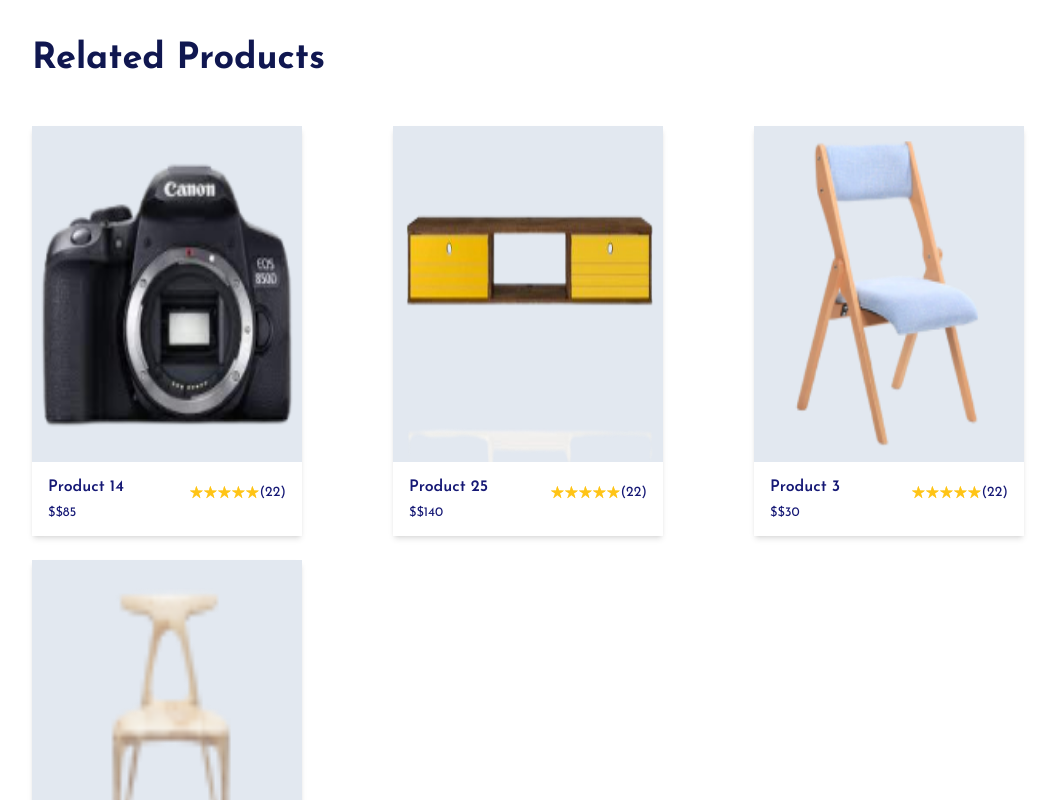
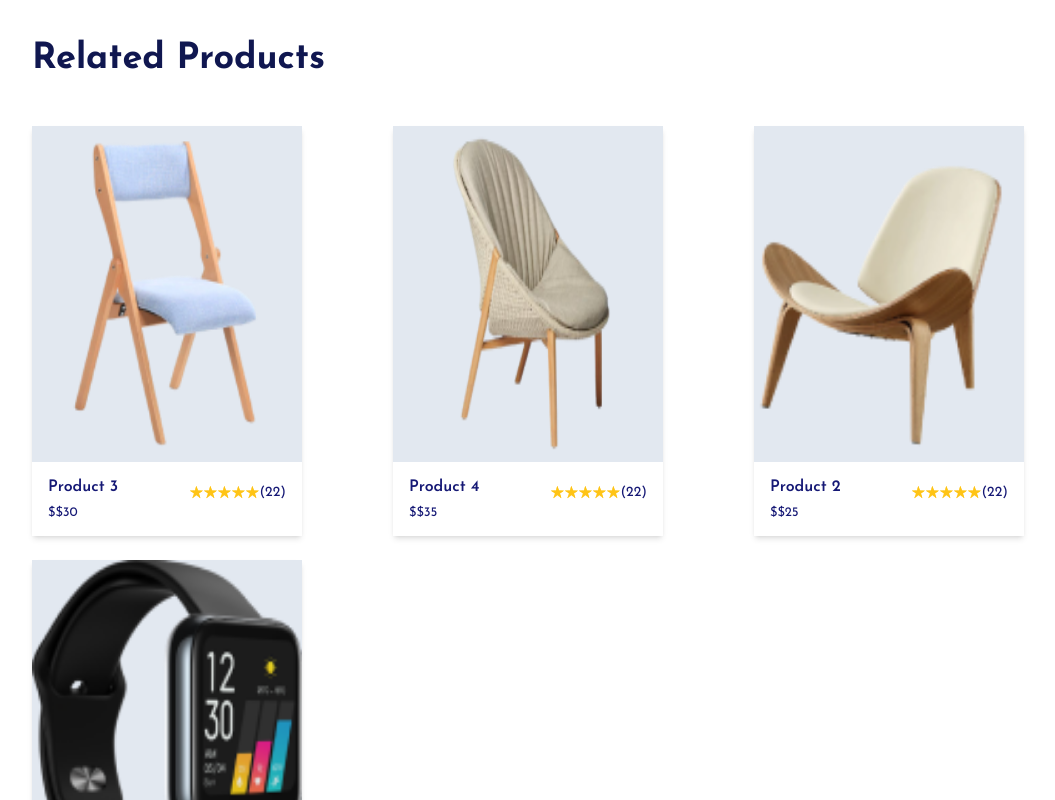
Before and after one commit to marjan-ahmed/Marketplace_Technical_Foundation-Hekto, a Next.js app: page /products/1 in a window 1280 px wide. Shown: the part 1880-2680 px from the top of the page, without its empty margins (112-1167 px from the left). Built offline with nearby package versions, Linux system fonts and the light colour scheme.

Commit message:
fix: refactor product detail page to calculate totalProducts locally and update products export

```diff
--- a/src/app/products/[product]/page.tsx
+++ b/src/app/products/[product]/page.tsx
@@ -1,7 +1,5 @@
-
-
-import Image from 'next/image';
-import { products, totalProducts } from '../page';
+ import Image from 'next/image';
+import products from '../page';
 import Breadcrumb from '@/app/components/Breadcrumb';
 import { ArrowRight, Facebook, Heart, Instagram, Star, Twitter } from 'lucide-react';
 import { Card, CardContent } from "@/components/ui/card";
@@ -16,6 +14,7 @@ const ProductDetail = ({ params }: { params: { product: string } }) => {
   const id = params.product;
   console.log(id);
 
+  let totalProducts = Math.floor(Math.random() * (29 - 2 + 1)) + 2;
 
   const product = products.find((product) => product.id === id);
 
--- a/src/app/products/page.tsx
+++ b/src/app/products/page.tsx
@@ -1,6 +1,5 @@
 import React from 'react';
 
-export const totalProducts: number = Math.floor(Math.random() * (29 - 2 + 1)) + 2;
 
 
 type Product = {
@@ -10,7 +9,7 @@ type Product = {
   price: string;
 };
 
-export const products: Product[] = [
+const products: Product[] = [
   { id: '1', name: 'Product 1', imageSrc: '/product-1.png', price: '$20' },
   { id: '2', name: 'Product 2', imageSrc: '/product-2.png', price: '$25' },
   { id: '3', name: 'Product 3', imageSrc: '/product-3.png', price: '$30' },
@@ -41,3 +40,6 @@ export const products: Product[] = [
   { id: '28', name: 'Product 28', imageSrc: '/product-28.png', price: '$155' },
   { id: '29', name: 'Product 29', imageSrc: '/product-29.png', price: '$160' },
 ];
+
+
+export default products;
```
